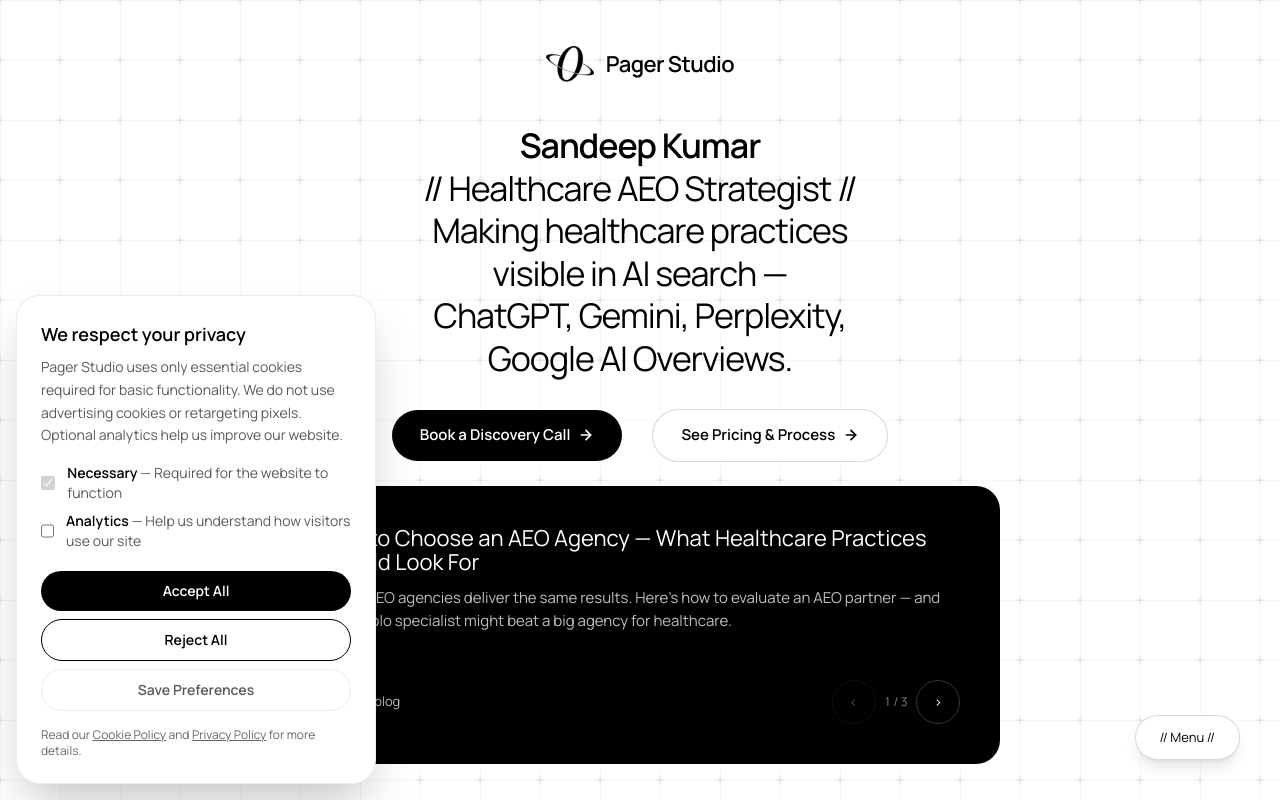
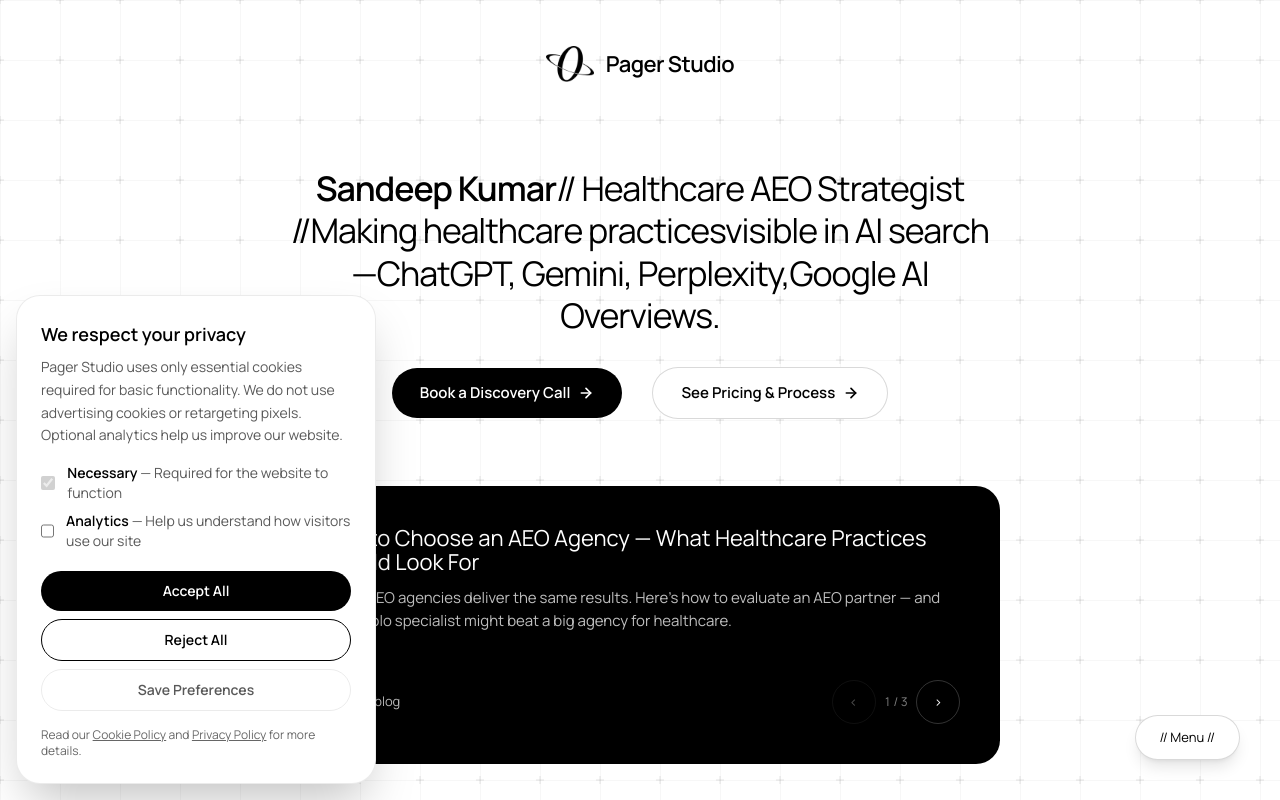
Before and after one commit to pagerstudio/pagerstudio, a Next.js app: page / in a window 1280 px wide. Shown: the top 800 px of the page. Built offline with nearby package versions, Linux system fonts and the light colour scheme.

Commit message:
fix: 3-words-per-line on mobile only, natural flow on desktop

```diff
--- a/src/app/page.tsx
+++ b/src/app/page.tsx
@@ -68,17 +68,12 @@
       <section className="flex flex-col items-center text-center px-[20px] md:px-[30px] pt-[60px] md:pt-0 pb-[40px] md:pb-0 min-h-[calc(100vh-76px)]">
         <div className="flex-1 flex flex-col items-center justify-center">
           <h1 className="max-w-[720px] text-[22px] sm:text-[26px] md:text-display-xl leading-[1.3] md:leading-[1.25] font-normal text-black tracking-[-0.03em] hero-animate" style={{ animationDelay: "0ms" }}>
-            <span className="font-semibold"><a href="https://www.linkedin.com/in/sandeepkumargr/" target="_blank" rel="noopener noreferrer" className="underline-offset-4 hover:underline focus-visible:outline-none focus-visible:ring-2 focus-visible:ring-black focus-visible:ring-offset-2 rounded">Sandeep Kumar</a></span>
-            <br />
-            {"// Healthcare AEO Strategist //"}
-            <br />
-            {"Making healthcare practices"}
-            <br />
-            {"visible in AI search —"}
-            <br />
-            {"ChatGPT, Gemini, Perplexity,"}
-            <br />
-            {"Google AI Overviews."}
+            <span className="block md:inline font-semibold"><a href="https://www.linkedin.com/in/sandeepkumargr/" target="_blank" rel="noopener noreferrer" className="underline-offset-4 hover:underline focus-visible:outline-none focus-visible:ring-2 focus-visible:ring-black focus-visible:ring-offset-2 rounded">Sandeep Kumar</a></span>
+            <span className="block md:inline">{"// Healthcare AEO Strategist //"}</span>
+            <span className="block md:inline">{"Making healthcare practices"}</span>
+            <span className="block md:inline">{"visible in AI search —"}</span>
+            <span className="block md:inline">{"ChatGPT, Gemini, Perplexity,"}</span>
+            <span className="block md:inline">{"Google AI Overviews."}</span>
           </h1>
           <div className="flex flex-col md:flex-row flex-wrap items-center justify-center gap-[16px] md:gap-[30px] mt-[24px] md:mt-[30px] hero-animate" style={{ animationDelay: "150ms" }}>
             <Button href="/book">Book a Discovery Call</Button>
```
